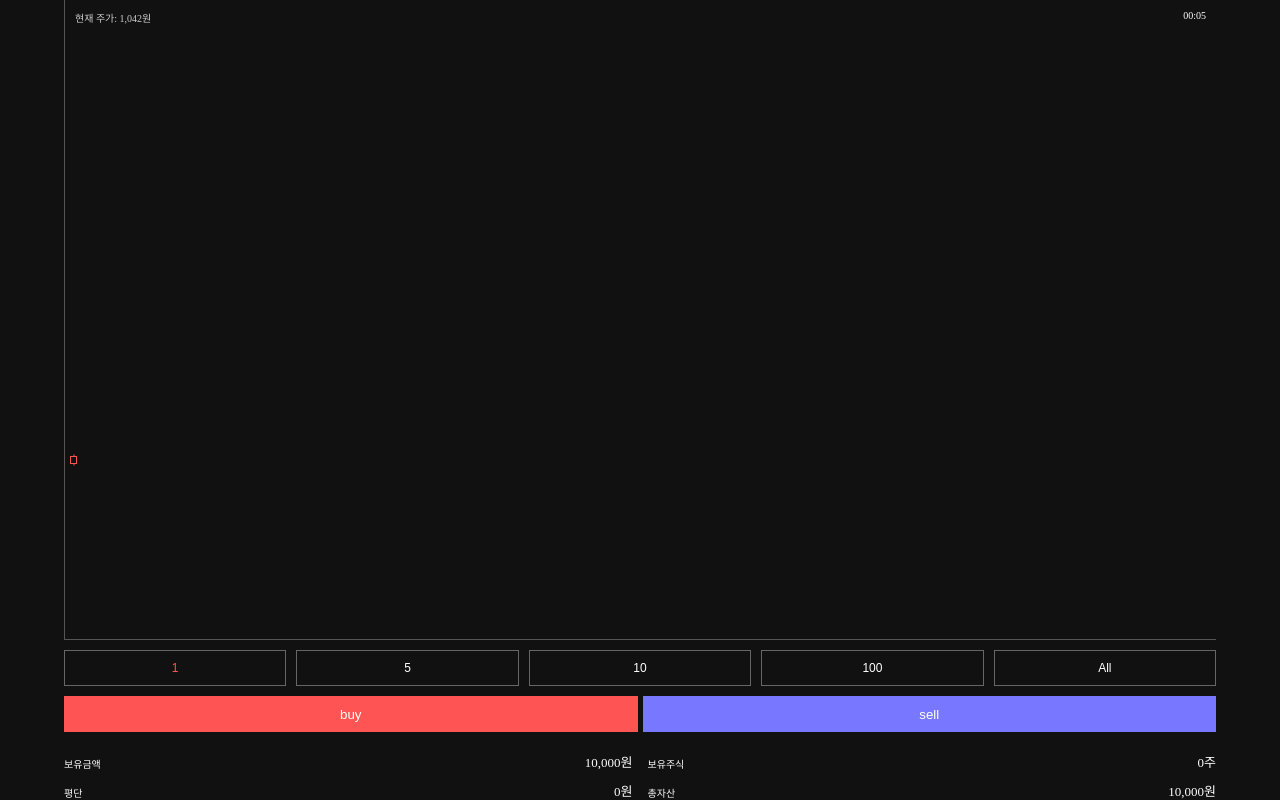
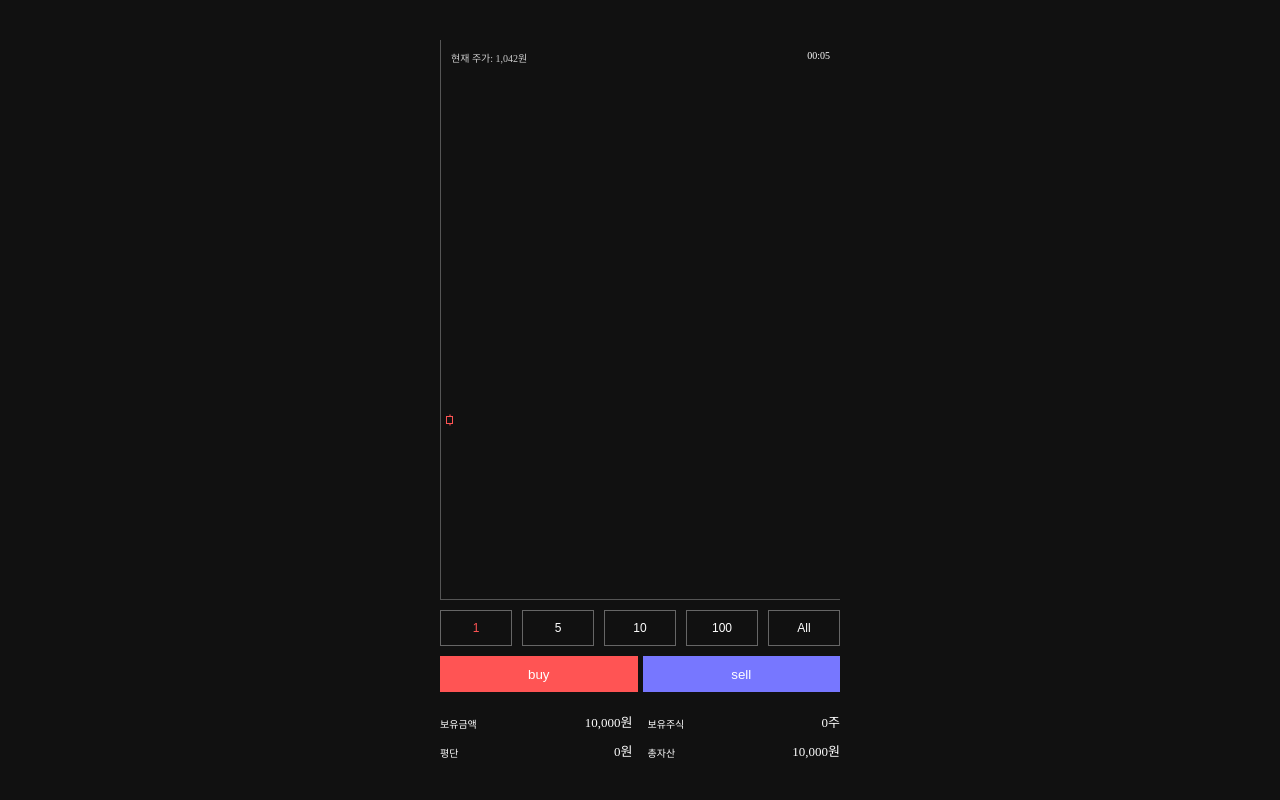
Before and after one commit to mooky1007/trade_sample, a plain HTML site: page index.html in a window 1280 px wide. Drawn offline with Linux system fonts and the light colour scheme.

Commit message:
update css

```diff
--- a/index.html
+++ b/index.html
@@ -29,6 +29,7 @@
       display: flex;
       gap: 5px;
       width: 90vw;
+      max-width: 400px;
       height: auto;
       aspect-ratio: 1/1.4;
       border-bottom: 1px solid #555;
@@ -83,6 +84,7 @@
 
     .btn_wrap {
       width: 90vw;
+      max-width: 400px;
       margin-top: 10px;
       margin-bottom: 20px;
       display: flex;
@@ -93,6 +95,7 @@
 
     #my_wallet {
       width: 90vw;
+      max-width: 400px;
       display: flex;
       gap: 15px;
       justify-content: center;
@@ -150,6 +153,7 @@
 
     .num-wrap {
       width: 90vw;
+      max-width: 400px;
       display: flex;
       gap: 10px;
       margin-top: 10px;
```
